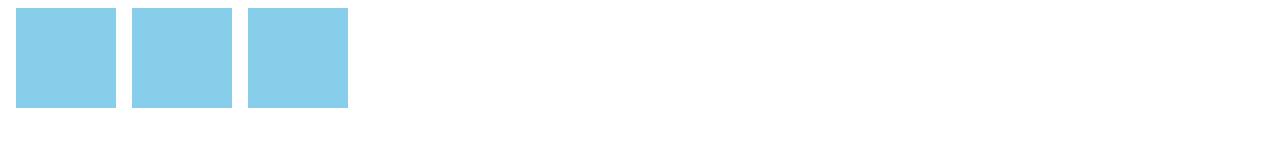
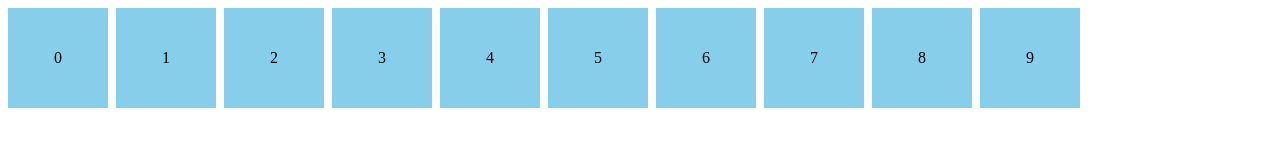
Before and after one commit to ukyo0625/Javascript_prastice, a plain HTML site: page MyJSPractice/index.html in a window 1280 px wide. Drawn offline with Linux system fonts and the light colour scheme.

Commit message:
add_number

```diff
--- a/MyJSPractice/index.html
+++ b/MyJSPractice/index.html
@@ -14,7 +14,9 @@
         background-color: skyblue;
         cursor: pointer;
         transition: 0.8s;
-        margin: 0 8px ;
+        margin: 0 8px 8px 0;
+        text-align: center;
+        line-height: 100px;
       }
       .circle {
         background: pink;
@@ -24,29 +26,22 @@
     </style>
   </head>
   <body>
-    <div class="box" id="target1"></div>
-    <div class="box" id="target2"></div>
-    <div class="box" id="target3"></div>
-
-
-
 
     <script>
       'use strict';
 
-      const target1 = document.getElementById('target1')
-      const target2 = document.getElementById('target2')
-      const target3 = document.getElementById('target3')
+      for (let i = 0; i < 10; i++) {
+        const div = document.createElement('div');
+        div.classList.add('box');
+        div.textContent = i;
 
-      target1.addEventListener('click', () => {
-        target1.classList.toggle('circle');
-      });
-      target2.addEventListener('click', () => {
-        target2.classList.toggle('circle');
-      });
-      target3.addEventListener('click', () => {
-        target3.classList.toggle('circle');
-      });
+        div.addEventListener('click', () => {
+          div.classList.toggle('circle');
+        });
+        document.body.appendChild(div);
+      }
+
+
     </script>
   </body>
 </html>
```
